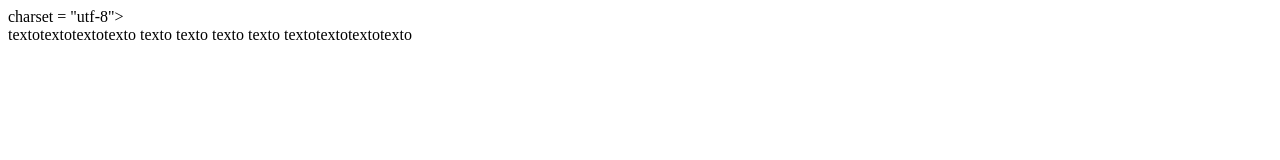
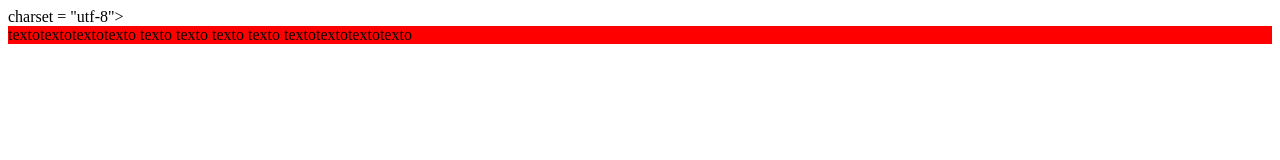
Before and after one commit to RenanFerranti/box-model, a plain HTML site: page index.html in a window 1280 px wide. Drawn offline with Linux system fonts and the light colour scheme.

Commit message:
commit testanto

```diff
--- a/estilo.css
+++ b/estilo.css
@@ -0,0 +1,3 @@
+#teste{
+    background-color: red;
+}
--- a/index.html
+++ b/index.html
@@ -3,7 +3,7 @@
 
     <head>
         <title> modelo de caixa</title>
-        <meta> charset = "utf-8">
+        <meta> charset = "utf-8"> </meta>
         <link rel="stylesheet"  type=" text/css" href="estilo.css">
 
 
```
